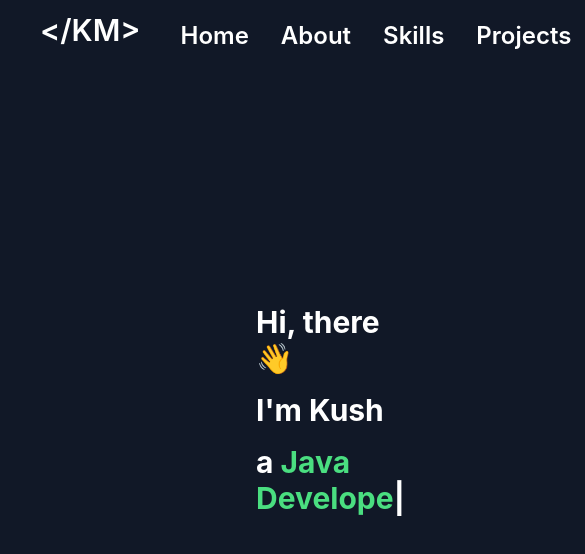
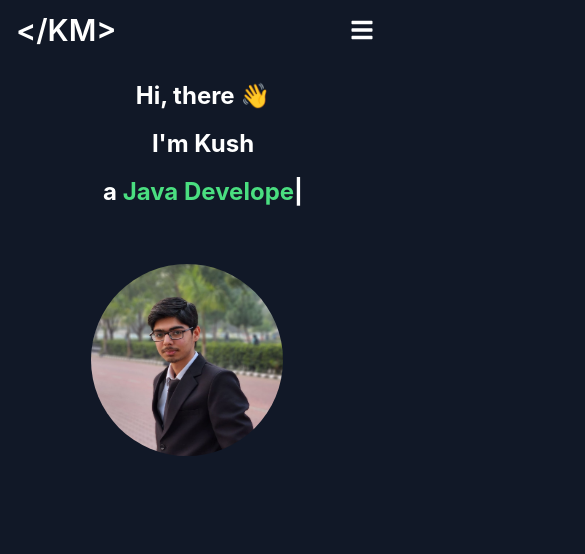
Before and after one commit to Kush-012/kush, a React (Create React App) app: page / in a window 390 px wide. Shown: the top 554 px of the page, 585 px wide, since content can reach past the window. Built offline with nearby package versions, Linux system fonts and the light colour scheme.

Commit message:
first commit

```diff
--- a/package.json
+++ b/package.json
@@ -1,4 +1,5 @@
 {
+    "homepage": "https://Kush-012.github.io/Portfolio",
     "name": "my-app",
     "version": "0.1.0",
     "private": true,
@@ -8,15 +9,19 @@
         "@testing-library/react": "^16.3.0",
         "@testing-library/user-event": "^13.5.0",
         "framer-motion": "^12.18.1",
+        "gh-pages": "^6.3.0",
         "motion": "^12.17.3",
         "react": "^19.1.0",
         "react-dom": "^19.1.0",
+        "react-icons": "^5.5.0",
         "react-intersection-observer": "^9.16.0",
         "react-router-dom": "^7.6.2",
         "react-scripts": "5.0.1",
         "web-vitals": "^2.1.4"
     },
     "scripts": {
+        "predeploy": "npm run build",
+        "deploy": "gh-pages -d build",
         "start": "react-scripts start",
         "build": "react-scripts build",
         "test": "react-scripts test",
--- a/src/components/header.js
+++ b/src/components/header.js
@@ -1,6 +1,10 @@
 import React from 'react';
+import { useState } from 'react';
+import { FaBars, FaTimes } from 'react-icons/fa';
 
 function Header() {
+  const [isMenuOpen, setIsMenuOpen] = useState(false);
+
   const scrollToSection = (sectionId) => {
     const element = document.getElementById(sectionId);
     if (element) {
@@ -9,12 +13,23 @@ function Header() {
         block: 'start'
       });
     }
+    setIsMenuOpen(false); // Close menu after clicking a link on mobile
   };
 
   return (
-    <div className="fixed top-0 z-50 flex justify-between w-full gap-10 p-3 px-10 mb-4 text-xl text-white bg-gray-900">
-      <p className="text-3xl font-semibold hover:text-green-400">  &lt;/KM&gt; </p>
-      <ul className="flex gap-8 pt-2 text-2xl font-semibold">
+    <div className="fixed top-0 z-50 flex flex-col justify-between w-full gap-10 p-3 px-4 mb-4 text-xl text-white bg-gray-900 md:flex-row md:px-10">
+      <div className="flex items-center justify-between">
+        <p className="text-3xl font-semibold hover:text-green-400">  &lt;/KM&gt; </p>
+        {/* Mobile menu button */}
+        <button
+          className="text-2xl md:hidden focus:outline-none"
+          onClick={() => setIsMenuOpen(!isMenuOpen)}
+        >
+          {isMenuOpen ? <FaTimes /> : <FaBars />}
+        </button>
+      </div>
+
+      <ul className={`${isMenuOpen ? 'flex' : 'hidden'} md:flex flex-col md:flex-row gap-4 md:gap-8 pt-2 text-xl md:text-2xl font-semibold bg-gray-900 md:bg-transparent p-4 md:p-0`}>
         <li className="cursor-pointer hover:text-green-400">
           <button onClick={() => scrollToSection('home')}>Home</button>
         </li>
--- a/src/components/home.js
+++ b/src/components/home.js
@@ -1,11 +1,13 @@
 import React, { useEffect, useRef } from "react";
 import pic from "./pic.jpg";
+
 function About() {
   const typingRef = useRef(null);
+
   useEffect(() => {
     if (window.Typed) {
       const typed = new window.Typed(typingRef.current, {
-        strings: ["Web Developer", "Java Developer","Software Engineer"],
+        strings: ["Web Developer", "Java Developer", "Software Engineer"],
         typeSpeed: 100,
         backSpeed: 60,
         loop: true,
@@ -18,20 +20,36 @@ function About() {
   return (
     <>
       <div className="mb-16 text-xl text-white bg-gray-900">
-        <div className="flex justify-between pt-20 text-xl font-medium gap-72">
-          <div className="pt-56 pl-64 left">
-            <p className="mb-4 text-3xl font-bold md:text-5xl"> Hi, there 👋</p>
-            <p className="mb-4 text-3xl font-bold md:text-5xl">I'm Kush </p>
-            <p className="mb-4 text-3xl font-bold md:text-5xl">
+        <div
+          className="flex flex-col items-center justify-center gap-4 pt-10 text-xl font-medium  sm:flex-row sm:justify-between sm:pt-20 sm:gap-72 sm:items-start"
+        >
+          <div
+            className="pt-10 pl-4 text-center  sm:pt-56 sm:pl-64 sm:text-left"
+          >
+            <p
+              className="mb-4 text-2xl font-bold  sm:text-3xl md:text-5xl"
+            >
+              Hi, there 👋
+            </p>
+            <p
+              className="mb-4 text-2xl font-bold  sm:text-3xl md:text-5xl"
+            >
+              I'm Kush
+            </p>
+            <p
+              className="mb-4 text-2xl font-bold  sm:text-3xl md:text-5xl"
+            >
               a <span className="text-green-400" ref={typingRef}></span>
             </p>
           </div>
 
-          <div className="pr-64 pt-36 right">
+          <div
+            className="pt-6 pr-4  sm:pr-64 sm:pt-36"
+          >
             <img
               src={pic}
               alt="image"
-              className="text-lg transition duration-500 transform border-green-400 rounded-full h-80 w-80 hover:scale-105 hover:border-4 hover:shadow-2xl"
+              className="w-48 h-48 text-lg transition duration-500 transform border-green-400 rounded-full  sm:h-80 sm:w-80 hover:scale-105 hover:border-4 hover:shadow-2xl"
             />
           </div>
         </div>
```
Also changed, not shown: 1 other file (tests, documents, lock files or other folders). Lines whose indentation alone changed are shown as unchanged.
